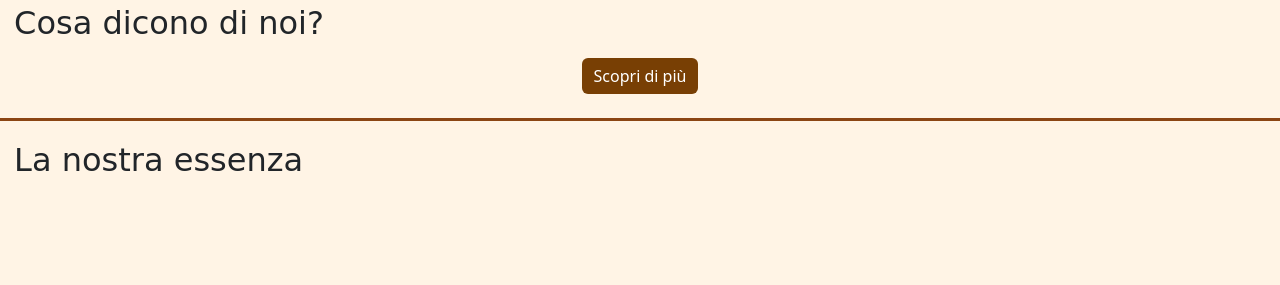
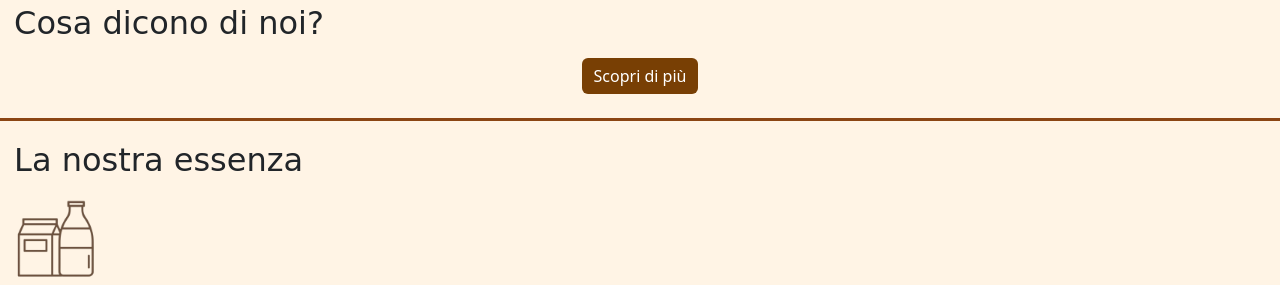
Before and after one commit to BennyBarone/WebProgetto, a PHP site: page / in a window 1280 px wide. Shown: the part 1024-1309 px from the top of the page. Before the commit the page ends 1195 px from the top, so only its background shows below. Run offline with PHP 8.4, Linux system fonts and the light colour scheme; data that the repository does not hold is empty.

Commit message:
aggiunta immagine

```diff
--- a/progetto/css/style.css
+++ b/progetto/css/style.css
@@ -183,6 +183,9 @@ section div img {
 
 
 
+
+
+
 /* Media query per schermi più piccoli */
 @media (max-width: 768px) {
     header img {
--- a/progetto/javascript/script.js
+++ b/progetto/javascript/script.js
@@ -16,13 +16,3 @@ closeButton.addEventListener("click", () => {
 
     overlay.classList.remove("active");
 });
-
-c
-
-// Nascondi l'overlay quando si clicca su "Home"
-const homeLink = document.getElementById("homeLink");
-
-homeLink.addEventListener("click", (event) => {
-    event.preventDefault(); // Impedisce il comportamento di default del link
-    location.reload(); // Ricarica la stessa pagina
-});
--- a/progetto/template/home.php
+++ b/progetto/template/home.php
@@ -60,6 +60,17 @@
 </section>
 <article>
     <h2 class="mb-2"> La nostra essenza</h2>
+    <div class="container-fluid">
+        <div class="row">
+            <div class="col-sm-2 d-flex">
+                <img id="latte" src="img/latte.png"  alt="Latte" classe="ms-3" style ="width: 7vw">
+            </div>
+        <div class="col-sm-4">
+
+
+        </div>
+    </div>
+
 
 
 
```
